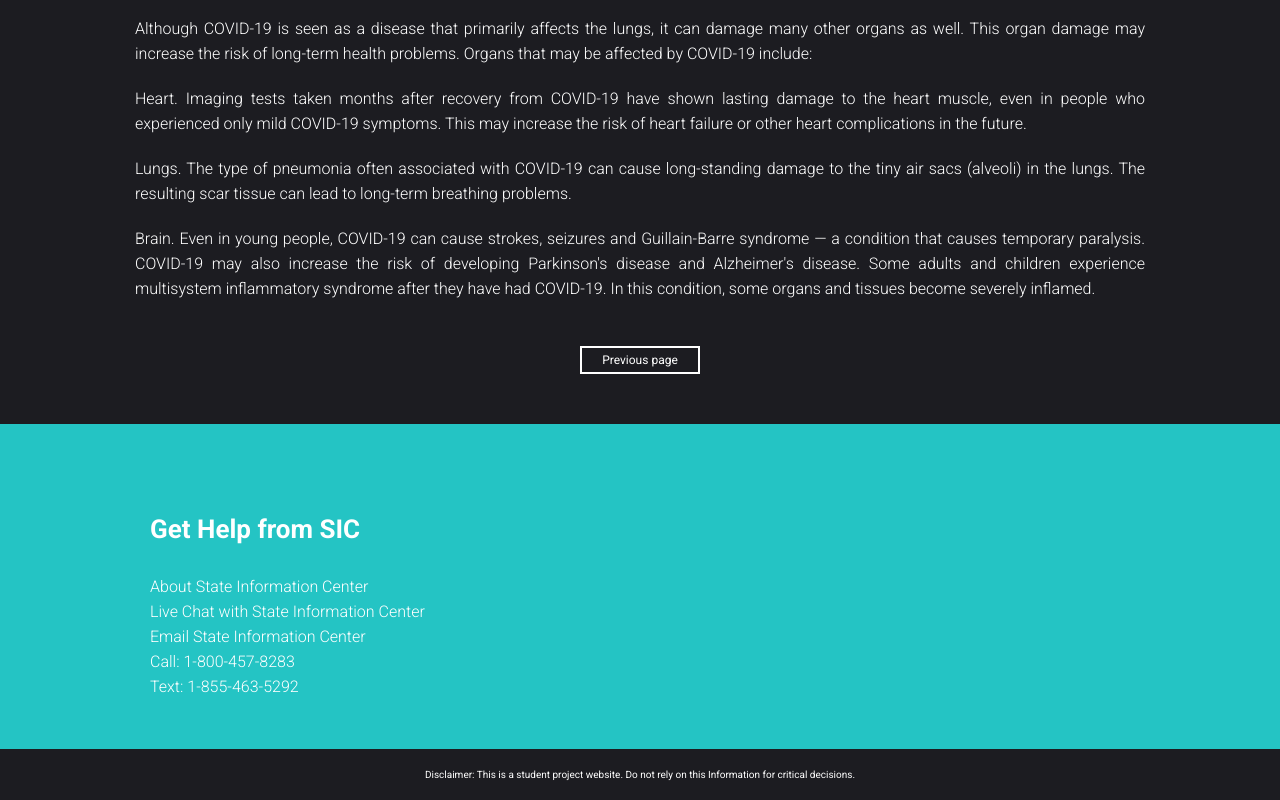
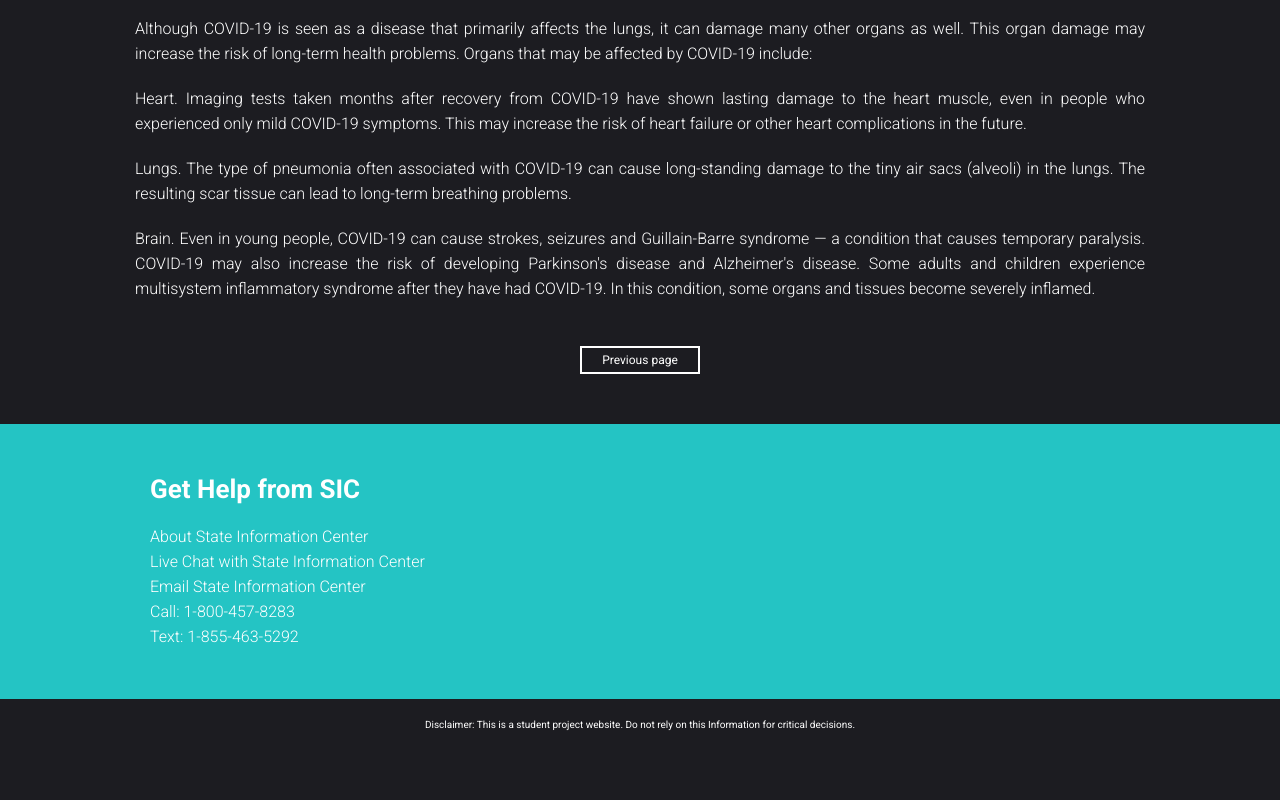
Before and after one commit to isacvk/srpproject, a plain HTML site: page effects.html in a window 1280 px wide. Shown: the part 1312-2112 px from the top of the page. After the commit the page ends 2062 px from the top, so only its background shows below. Drawn offline with Linux system fonts and the light colour scheme.

Commit message:
removed extra footer heading margin

```diff
--- a/effects.html
+++ b/effects.html
@@ -105,7 +105,7 @@
       </div>
     </section>
     <footer class="footer-section">
-      <h3 class="content-heading">Get Help from SIC</h3>
+      <h3 class="footer-heading">Get Help from SIC</h3>
       <a
         href="https://www.in.gov/idoa/state-information-center/"
         class="a-links content-desc"
```
Also changed, not shown: precautions.html (+1 -1 lines), statistics.html (+1 -1 lines), symptoms.html (+1 -1 lines), vaccines.html (+1 -1 lines).
